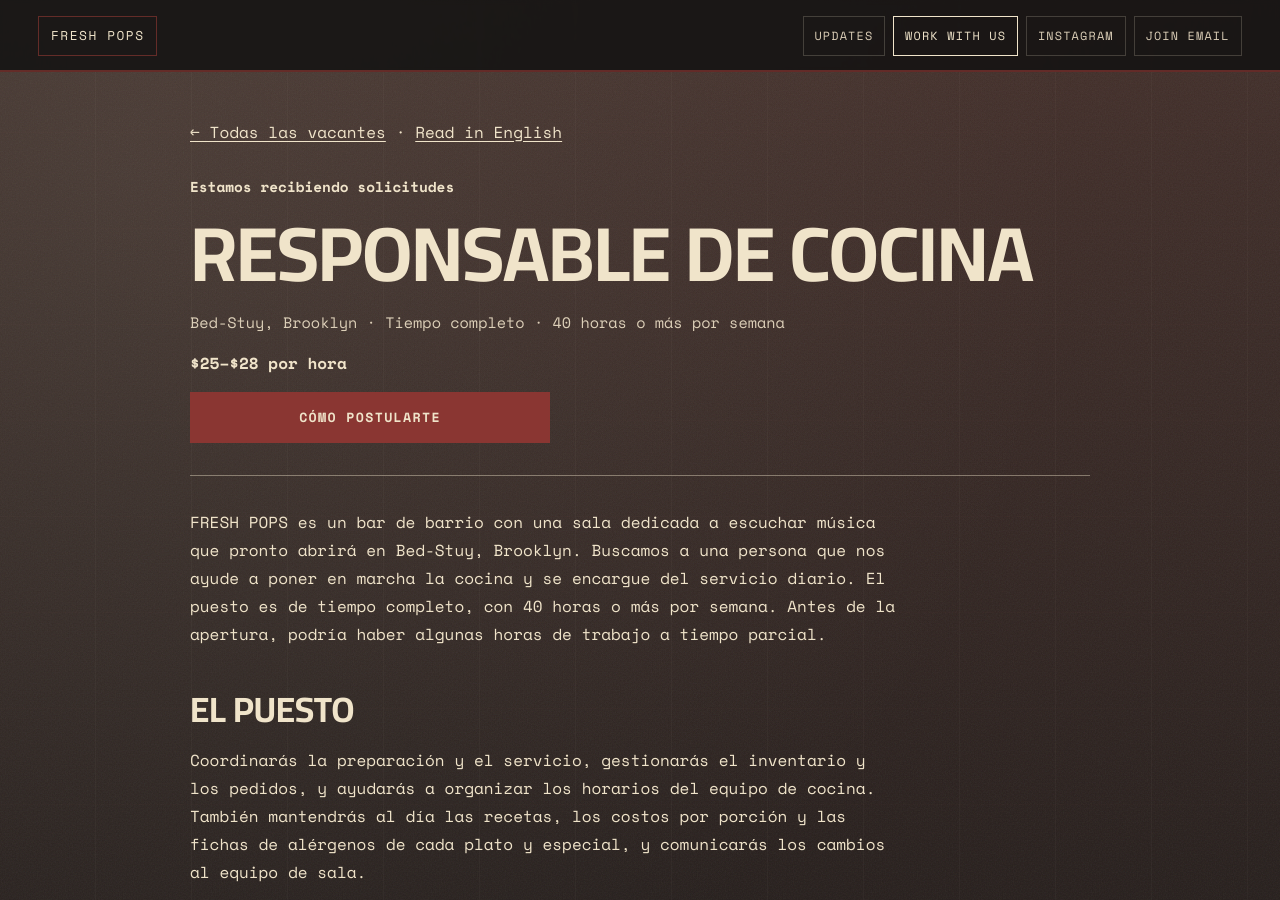
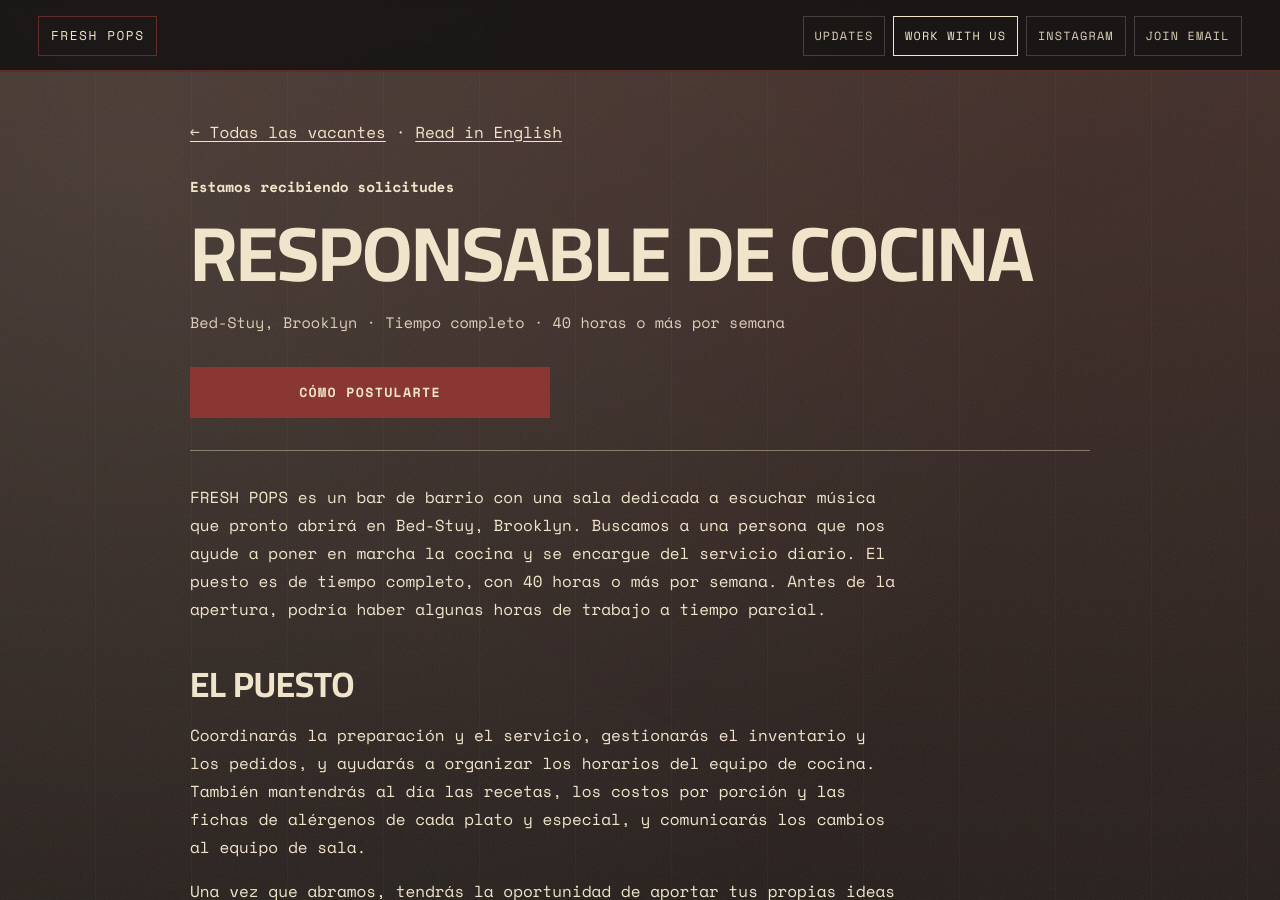
Before and after one commit to kellsnollenberger/freshpops, a Jekyll site: the page built from careers/kitchen-lead/es/index.md, in a window 1280 px wide and 900 px high. Built offline with Jekyll 4.4.1, drawn with Linux system fonts in a browser that asks for light colours.

Commit message:
Update kitchen lead job description in Spanish
Removed pay details from job description for kitchen lead position.

```diff
--- a/careers/kitchen-lead/es/index.md
+++ b/careers/kitchen-lead/es/index.md
@@ -2,9 +2,8 @@
 layout: job
 lang: es
 title: Responsable de cocina
-description: "Únete al equipo de apertura de Fresh Pops como responsable de cocina a tiempo completo en Bed-Stuy, Brooklyn. $25–$28 por hora."
+description: "Únete al equipo de apertura de Fresh Pops como responsable de cocina a tiempo completo en Bed-Stuy, Brooklyn."
 job_meta: "Bed-Stuy, Brooklyn · Tiempo completo · 40 horas o más por semana"
-job_pay: "$25–$28 por hora"
 translation_url: /careers/kitchen-lead/
 translation_lang: en
 translation_label: Read in English
```
